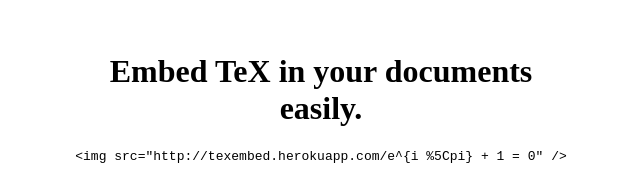
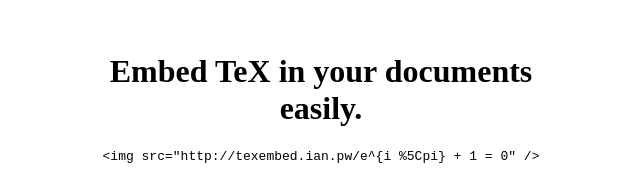
Before and after one commit to macalinao/texembed, a website: page public/index.html in a window 1280 px wide. Shown: the part 118-292 px from the top of the page, without its empty margins (319-959 px from the left). Drawn offline with Linux system fonts and the light colour scheme.

Commit message:
Fix link

```diff
--- a/public/index.html
+++ b/public/index.html
@@ -20,8 +20,8 @@
 <body>
   <div>
     <h1>Embed TeX in your documents easily.</h1>
-    <pre>&lt;img src="http://texembed.herokuapp.com/e^{i %5Cpi} + 1 = 0" /&gt;</pre>
-    <img src="http://texembed.herokuapp.com/e^{i %5Cpi} + 1 = 0" />
+    <pre>&lt;img src="http://texembed.ian.pw/e^{i %5Cpi} + 1 = 0" /&gt;</pre>
+    <img src="http://texembed.ian.pw/e^{i %5Cpi} + 1 = 0" />
     <br /><br />
     <a href="https://github.com/simplyianm/texembed">View on GitHub</a>
     <br /><br />
```
